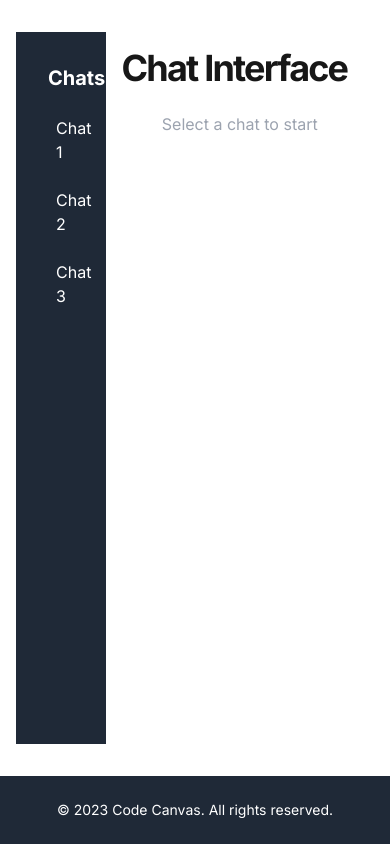
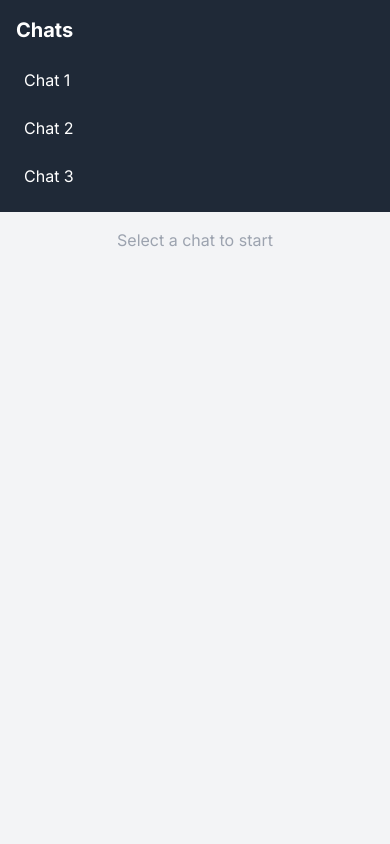
Before and after one commit to Hassanshigri/code-canvas, a Next.js app: page /get-started in a window 390 px wide. Built offline with nearby package versions, Linux system fonts and the light colour scheme.

Commit message:
responsive

```diff
--- a/app/components/ChatSection.tsx
+++ b/app/components/ChatSection.tsx
@@ -1,7 +1,7 @@
 'use client'
 
 import { useState } from "react"
-import { Button } from "../components/ui/button"
+import { Button } from "./ui/button"
 
 interface ChatSectionProps {
   selectedChat: any
@@ -16,7 +16,6 @@ export const ChatSection = ({ selectedChat }: ChatSectionProps) => {
     if (prompt) {
       setMessages([...messages, { type: "user", text: prompt }])
       setPrompt("")
-      // Here you can handle sending the prompt to the backend or API
     }
   }
 
@@ -24,12 +23,11 @@ export const ChatSection = ({ selectedChat }: ChatSectionProps) => {
     const file = event.target.files?.[0]
     if (file) {
       setImage(file)
-      // Handle image upload logic here
     }
   }
 
   return (
-    <div>
+    <div className="flex-1 p-4 overflow-y-auto bg-gray-100">
       {selectedChat ? (
         <>
           <div className="space-y-4">
@@ -37,7 +35,7 @@ export const ChatSection = ({ selectedChat }: ChatSectionProps) => {
               <div className="flex items-center justify-between">
                 <h3 className="text-xl font-bold">Chat with {selectedChat.name}</h3>
               </div>
-              <div className="p-4 bg-gray-100 border rounded-lg">
+              <div className="p-4 bg-white border rounded-lg">
                 <div className="space-y-4">
                   {messages.map((msg, index) => (
                     <div key={index} className={`text-${msg.type === "user" ? "right" : "left"}`}>
@@ -51,7 +49,7 @@ export const ChatSection = ({ selectedChat }: ChatSectionProps) => {
             </div>
 
             {/* Prompt and Image Upload */}
-            <div className="space-y-4">
+            <div className="mt-4 space-y-4">
               <div className="flex items-center">
                 <input
                   type="text"
--- a/app/get-started/page.tsx
+++ b/app/get-started/page.tsx
@@ -1,45 +1,19 @@
 'use client'
 
 import { useState } from "react"
-import { motion } from "framer-motion"
 import { Sidebar } from "../components/Sidebar"
 import { ChatSection } from "../components/ChatSection"
-import { AnimatedSection } from "../components/AnimatedSection"
-
-const fadeInUp = {
-  hidden: { opacity: 0, y: 20 },
-  visible: { opacity: 1, y: 0, transition: { duration: 0.6 } }
-}
 
 export default function GetStarted() {
   const [selectedChat, setSelectedChat] = useState(null)
 
   return (
-    <div className="flex flex-col min-h-screen">
-      <main className="container flex flex-row flex-1 px-4 py-8 mx-auto">
-        {/* Sidebar */}
-        <div className="w-1/4 p-4 text-white bg-gray-800">
-          <Sidebar selectedChat={selectedChat} setSelectedChat={setSelectedChat} />
-        </div>
+    <div className="flex flex-col h-screen bg-gray-100 sm:flex-row">
+      {/* Sidebar */}
+      <Sidebar selectedChat={selectedChat} setSelectedChat={setSelectedChat} />
 
-        {/* Main Chat Section */}
-        <div className="w-3/4 p-4">
-          <AnimatedSection>
-            <motion.h1
-              variants={fadeInUp}
-              className="text-4xl font-bold tracking-tighter sm:text-5xl"
-            >
-              Chat Interface
-            </motion.h1>
-            <motion.div variants={fadeInUp} className="mt-6">
-              <ChatSection selectedChat={selectedChat} />
-            </motion.div>
-          </AnimatedSection>
-        </div>
-      </main>
-      <footer className="w-full py-6 text-center text-white bg-gray-800">
-        <p className="text-sm">© 2023 Code Canvas. All rights reserved.</p>
-      </footer>
+      {/* Chat Section */}
+      <ChatSection selectedChat={selectedChat} />
     </div>
   )
 }
```
